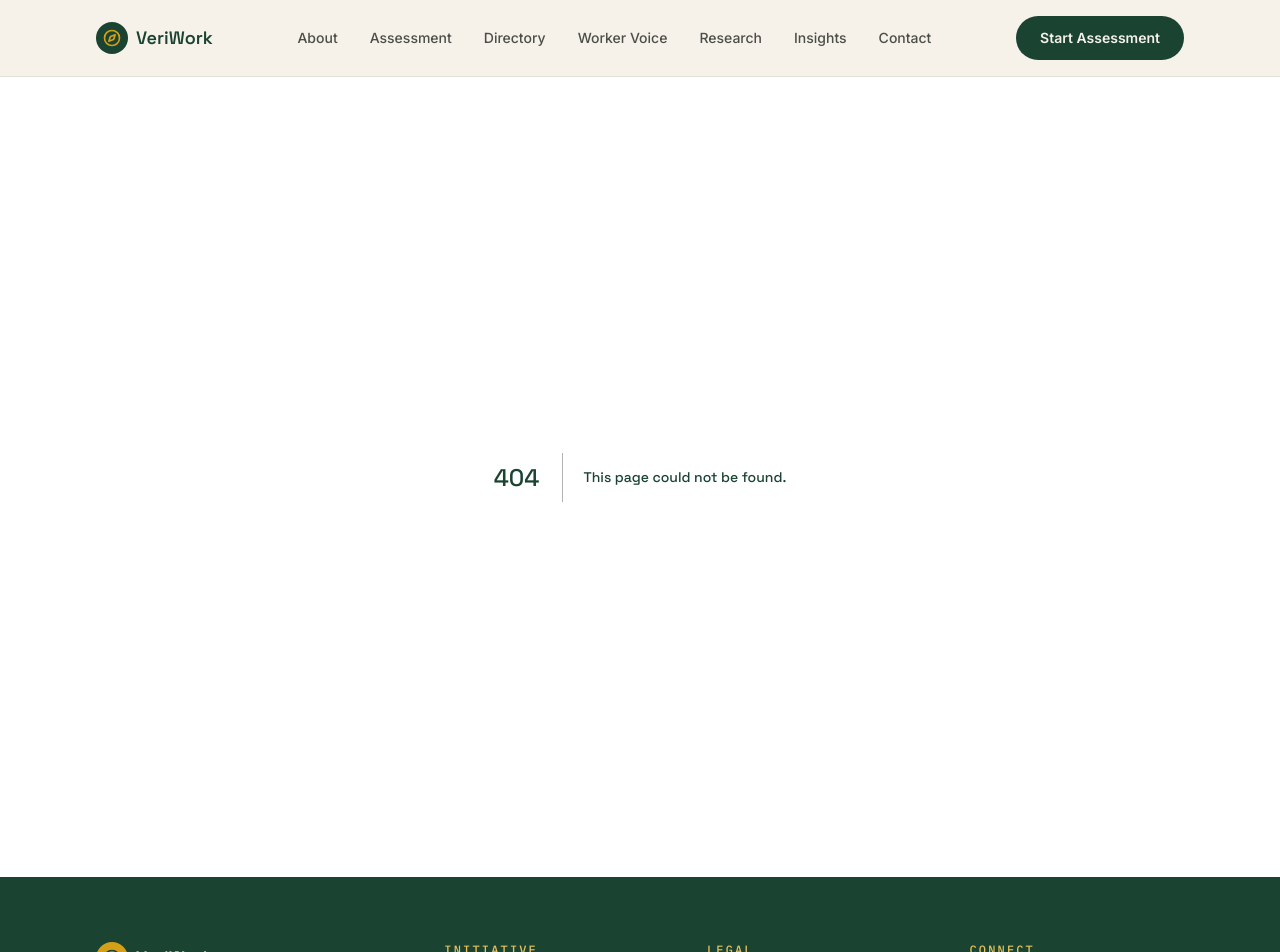
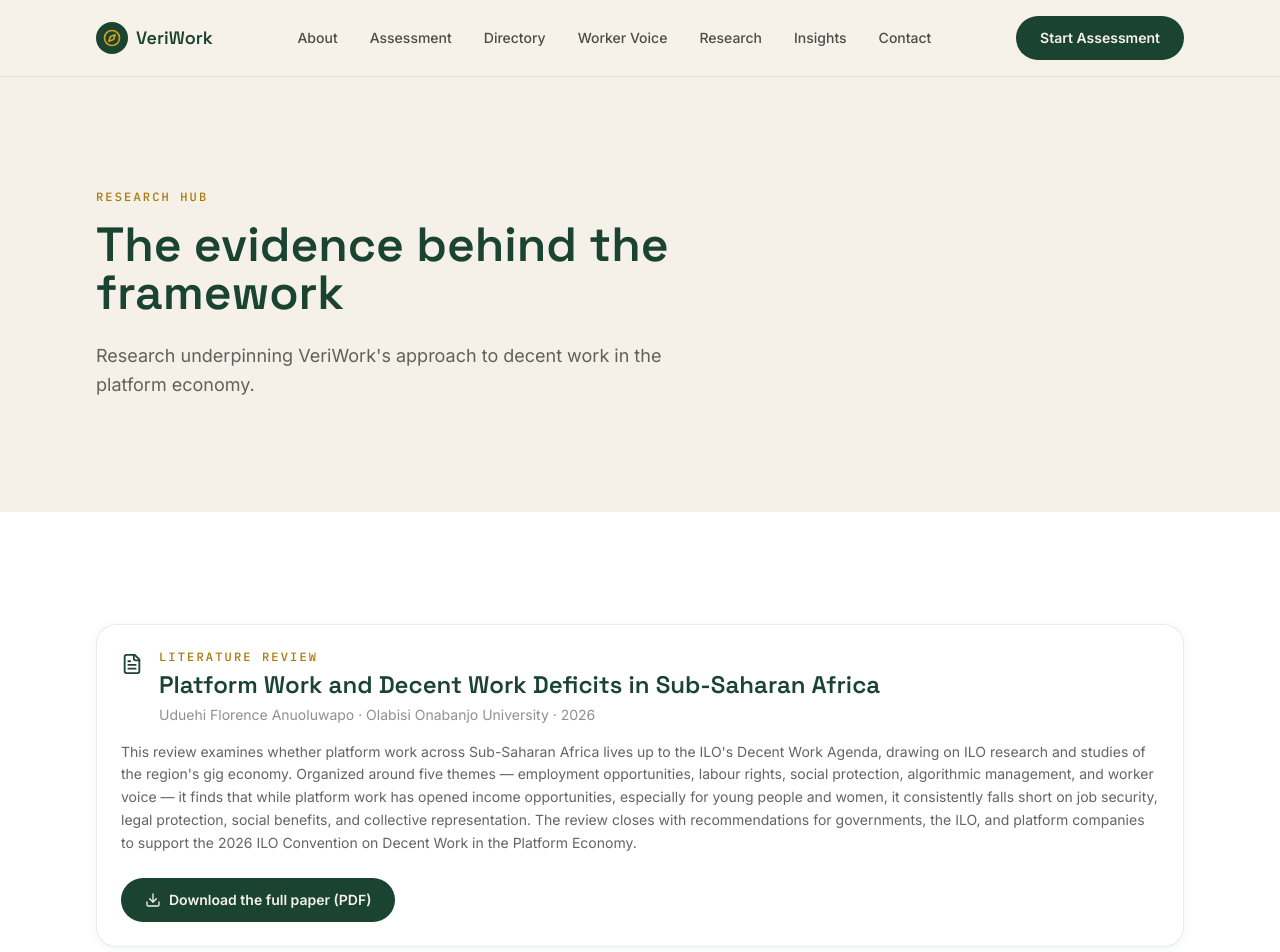
Before and after one commit to irhawo08-sys/VeriWork-, a Next.js app: page /research in a window 1280 px wide. Before the commit this address had no page. Shown: the top 952 px of the page. Built offline with nearby package versions, Linux system fonts and the light colour scheme.

Commit message:
Create page.tsx

```diff
--- /dev/null
+++ b/src/app/research/page.tsx
@@ -0,0 +1,52 @@
+import { FileText, Download } from "lucide-react";
+
+export default function ResearchPage() {
+  return (
+    <>
+      <section className="bg-beige">
+        <div className="section">
+          <p className="eyebrow">Research Hub</p>
+          <h1 className="mt-4 max-w-2xl text-4xl font-semibold sm:text-5xl">
+            The evidence behind the framework
+          </h1>
+          <p className="mt-6 max-w-xl text-lg leading-relaxed text-ink/70">
+            Research underpinning VeriWork's approach to decent work in the platform economy.
+          </p>
+        </div>
+      </section>
+
+      <section className="section">
+        <div className="card flex flex-col gap-4">
+          <div className="flex items-start gap-4">
+            <FileText className="mt-1 shrink-0 text-forest" size={22} />
+            <div>
+              <p className="eyebrow">Literature Review</p>
+              <h2 className="mt-1 text-2xl font-semibold text-forest">
+                Platform Work and Decent Work Deficits in Sub-Saharan Africa
+              </h2>
+              <p className="mt-1 text-sm text-ink/50">Uduehi Florence Anuoluwapo · Olabisi Onabanjo University · 2026</p>
+            </div>
+          </div>
+          <p className="text-sm leading-relaxed text-ink/70">
+            This review examines whether platform work across Sub-Saharan Africa lives up to the
+            ILO's Decent Work Agenda, drawing on ILO research and studies of the region's gig
+            economy. Organized around five themes — employment opportunities, labour rights,
+            social protection, algorithmic management, and worker voice — it finds that while
+            platform work has opened income opportunities, especially for young people and women,
+            it consistently falls short on job security, legal protection, social benefits, and
+            collective representation. The review closes with recommendations for governments,
+            the ILO, and platform companies to support the 2026 ILO Convention on Decent Work in
+            the Platform Economy.
+          </p>
+          <a
+            href="/research/New%20Revised%20Version%20Platform%20Work%20and%20Decent%20Work%20Deficits%20in%20Sub-Saharan%20Africa-.pdf"
+            download
+            className="btn-primary mt-2 w-fit"
+          >
+            <Download size={16} /> Download the full paper (PDF)
+          </a>
+        </div>
+      </section>
+    </>
+  );
+}
```
